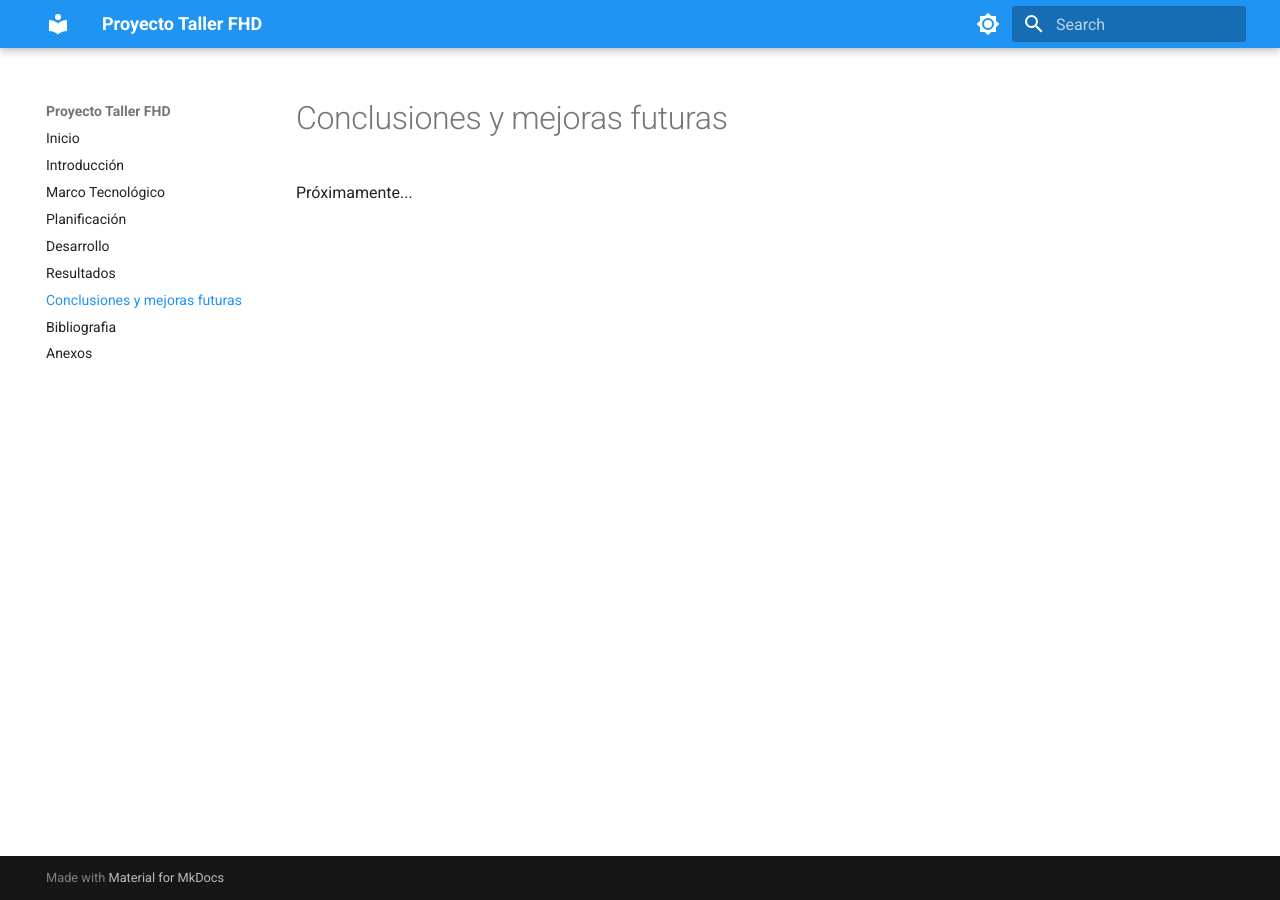
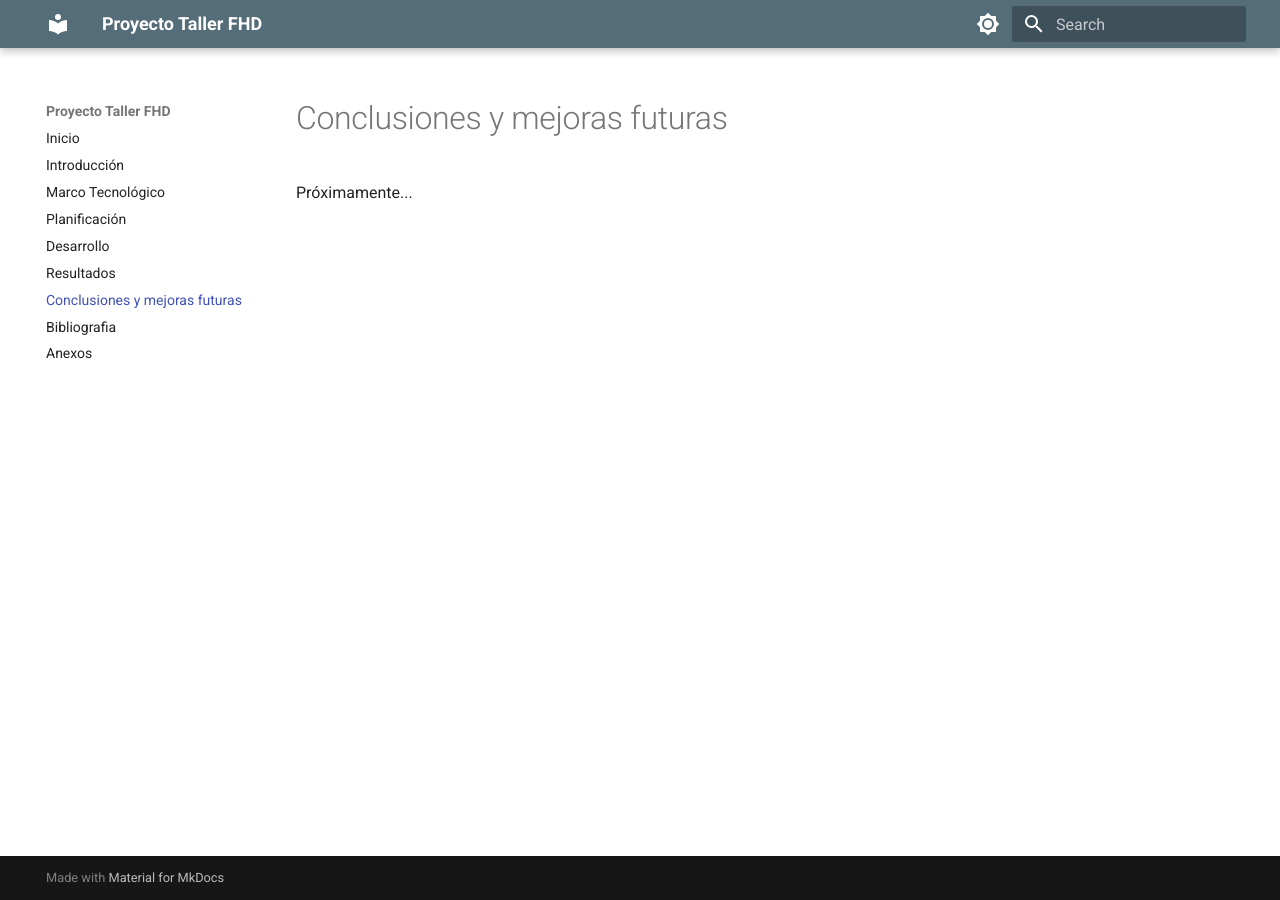
Before and after one commit to elimpermeable/Proyecto_Intermodular2ASIR_IJJ, an MkDocs documentation site: the page built from docs/06_Conclusiones_y_mejoras_futuras.md, in a window 1280 px wide. Built offline with MkDocs 1.6.1 and Material for MkDocs 9.7.7, drawn with Linux system fonts in a browser that asks for light colours.

Commit message:
Cambios menores

```diff
--- a/mkdocs.yml
+++ b/mkdocs.yml
@@ -6,17 +6,21 @@ site_url: https://elimpermeable.github.io/Proyecto_Intermodular2ASIR_IJJ/
 theme:
   name: material
   features:
-    - layout.full_width
+    - layout.full-width
+    - navigation.expand
+    - content.code.copy
   palette:
+    # Configuración para modo claro
     - scheme: default
-      primary: blue
-      accent: blue
+      primary: blue grey
+      accent: indigo
       toggle:
         icon: material/brightness-7
         name: Cambiar a modo oscuro
+    # Configuración para modo oscuro
     - scheme: slate
-      primary: blue
-      accent: blue
+      primary: black
+      accent: cyan
       toggle:
         icon: material/brightness-4
         name: Cambiar a modo claro
@@ -28,7 +32,7 @@ nav:
   - Planificación: 03_Planificacion.md
   - Desarrollo: 04_Desarrollo.md
   - Resultados: 05_Resultados.md
-  - Conclusiones y mejoras futuras: 06_Conclusiones y mejoras futuras.md
+  - Conclusiones y mejoras futuras: 06_Conclusiones_y_mejoras_futuras.md
   - Bibliografia: 07_Bibliografia.md
   - Anexos: 08_Anexos.md
 
```
Also changed, not shown: docs/06_Conclusiones_y_mejoras_futuras.md (renamed from docs/06_Conclusiones y mejoras futuras.md).
